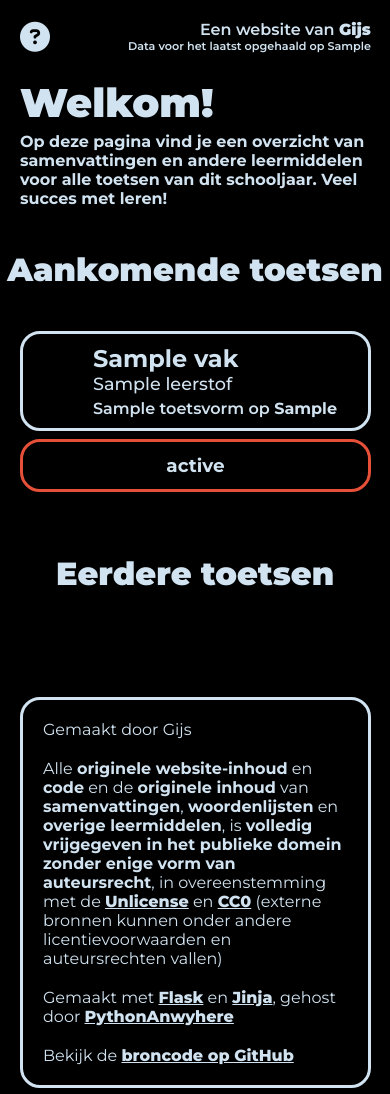
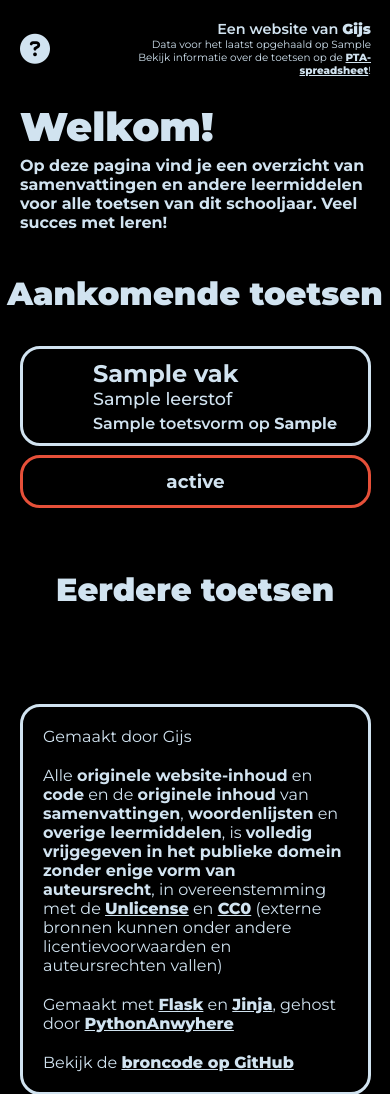
Before and after one commit to m1kadev/gijs6.nl, a Flask app: template templates/school.html in a window 390 px wide. Shown: the top 1094 px of the page. Run offline with Flask 3, Linux system fonts and the light colour scheme; the template is opened without the code that fills it: most values are stand-ins (such as "Sample title", 1, 10 or a date in 2020); parts of the project's set-up code (start-up, migrations or seed data) failed here and were passed over; some libraries are stand-ins or nearby versions.

Commit message:
Added header text and new styles

```diff
--- a/static/samenvattingen.css
+++ b/static/samenvattingen.css
@@ -111,16 +111,34 @@ h1 {
     animation-delay: 0.2s;
 }
 
+
+
 .header p {
-    font-weight: 600 !important;
-    font-size: 1em !important;
-    margin: 0 !important;
+    margin: 0;
     text-align: end;
 }
 
-#laatstOpgehaald {
-    font-size: 0.7em !important;
+#headernaam {
+    font-size: 1.1em;
+    font-weight: 600;
 }
+
+.headertekstklein {
+    font-size: 0.8em;
+    font-weight: 400;
+}
+
+
+
+#introtekstsche {
+    font-size: 1.25em;
+    font-weight: 700;
+    margin: 0;
+}
+
+
+
+
 
 .inleidingtekst h1 {
     font-size: 2.5em;
@@ -128,11 +146,9 @@ h1 {
     margin-top: 20px;
 }
 
-.inleidingtekst p {
-    font-size: 1.5em;
-    font-weight: 700;
-    margin: 0;
-}
+
+
+
 
 
 
@@ -359,7 +375,7 @@ h1 {
     flex-direction: column;
     align-items: stretch;
     justify-content: center;
-    gap: 5vh;
+    gap: 4vh;
     word-wrap: break-word;
 }
 
@@ -684,14 +700,8 @@ h1 {
     }
 
     .voorbeeldblokkencontainer {
-        /* flex-wrap: wrap; */
         flex-direction: column;
         gap: 30px;
-    }
-
-    .voorbeeldblokkencontainer-2 {
-        /* flex-wrap: wrap; */
-        /* flex-direction: row; */
     }
 
     .voorbeeldblok {
@@ -705,7 +715,7 @@ h1 {
     }
 
     .container-toetsen {
-        gap: 5vh;
+        gap: 3.5vh;
     }
 
     .inleiding {
@@ -721,9 +731,32 @@ h1 {
         font-size: 2.5em !important;
     }
 
-    .inleidingtekst p {
-        font-size: 1em !important;
+
+
+
+    #headernaam {
+        font-size: 0.9em;
     }
+
+    .headertekstklein {
+        font-size: 0.65em;
+    }
+
+
+    #introtekstsche {
+        font-size: 1em;
+    }
+
+
+
+
+
+    .inleidingtekst h1 {
+        font-size: 2.5em;
+        font-weight: 900;
+        margin-top: 20px;
+    }
+
 
 
     .popup-inhoud p {
--- a/templates/school.html
+++ b/templates/school.html
@@ -17,12 +17,13 @@
                     <i class="fa-solid fa-circle-question" id="openKnop"></i>
                 </div>
                 <div class="header">
-                    <p>Een website van <span style="font-weight: 900;">Gijs</span></p>
-                    <p id="laatstOpgehaald">Data voor het laatst opgehaald op {{ laatst_bijgewerkt }}</p>
+                    <p id="headernaam">Een website van <span style="font-weight: 900;">Gijs</span></p>
+                    <p class="headertekstklein">Data voor het laatst opgehaald op {{ laatst_bijgewerkt }}</p>
+                    <p class="headertekstklein">Bekijk informatie over de toetsen op de <a href="https://docs.google.com/spreadsheets/d/1y3-yMQ4lJkRT0c4pisbabl0PplqZcEzZGolNi-Glg_M/" target="_blank" class="link-in-tekst">PTA-spreadsheet</a>!</p>
                 </div>
             </div>
             <h1>Welkom!</h1>
-            <p>Op deze pagina vind je een overzicht van samenvattingen en andere leermiddelen voor alle toetsen van dit schooljaar. Veel succes met leren!</p>
+            <p id="introtekstsche">Op deze pagina vind je een overzicht van samenvattingen en andere leermiddelen voor alle toetsen van dit schooljaar. Veel succes met leren!</p>
         </div>
         <div class="popup" id="infoPopup">
             <span class="sluitKnop"><i class="fa-solid fa-circle-xmark"></i> Site-informatie</span>
```
